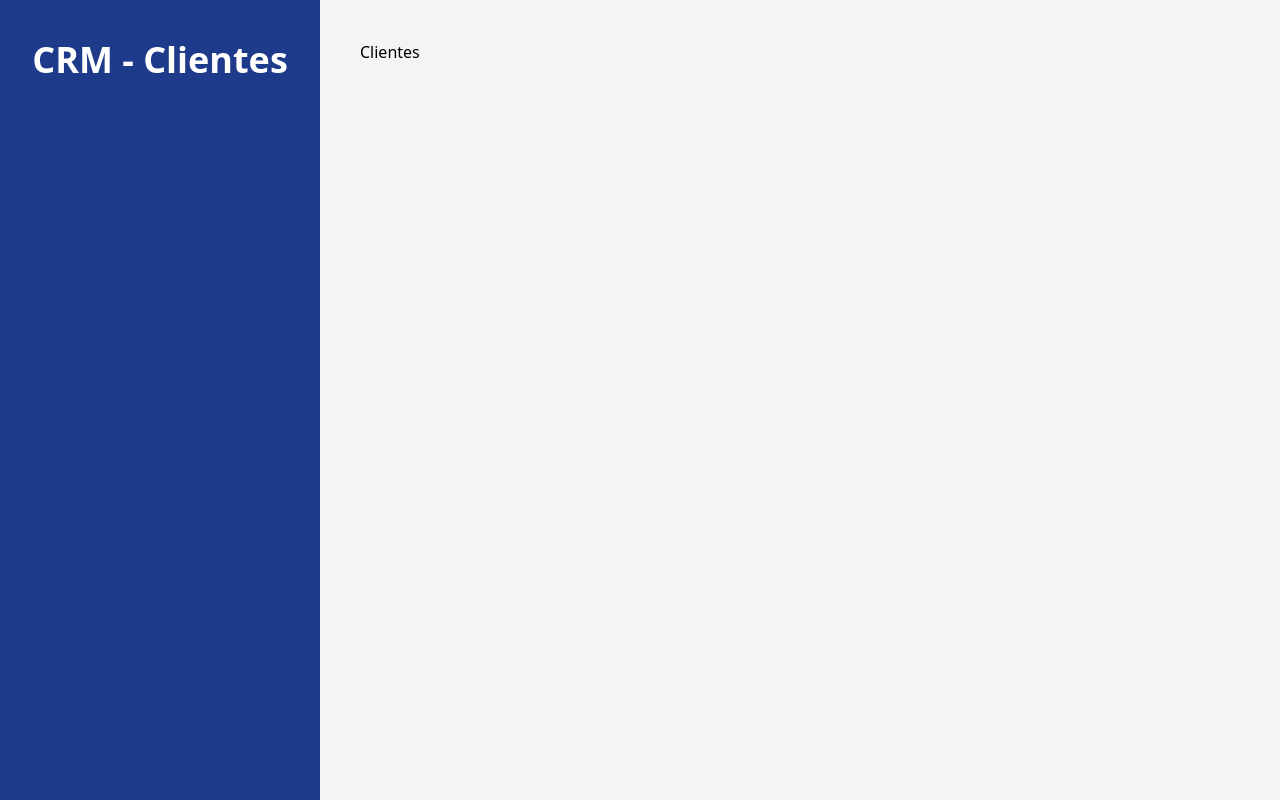
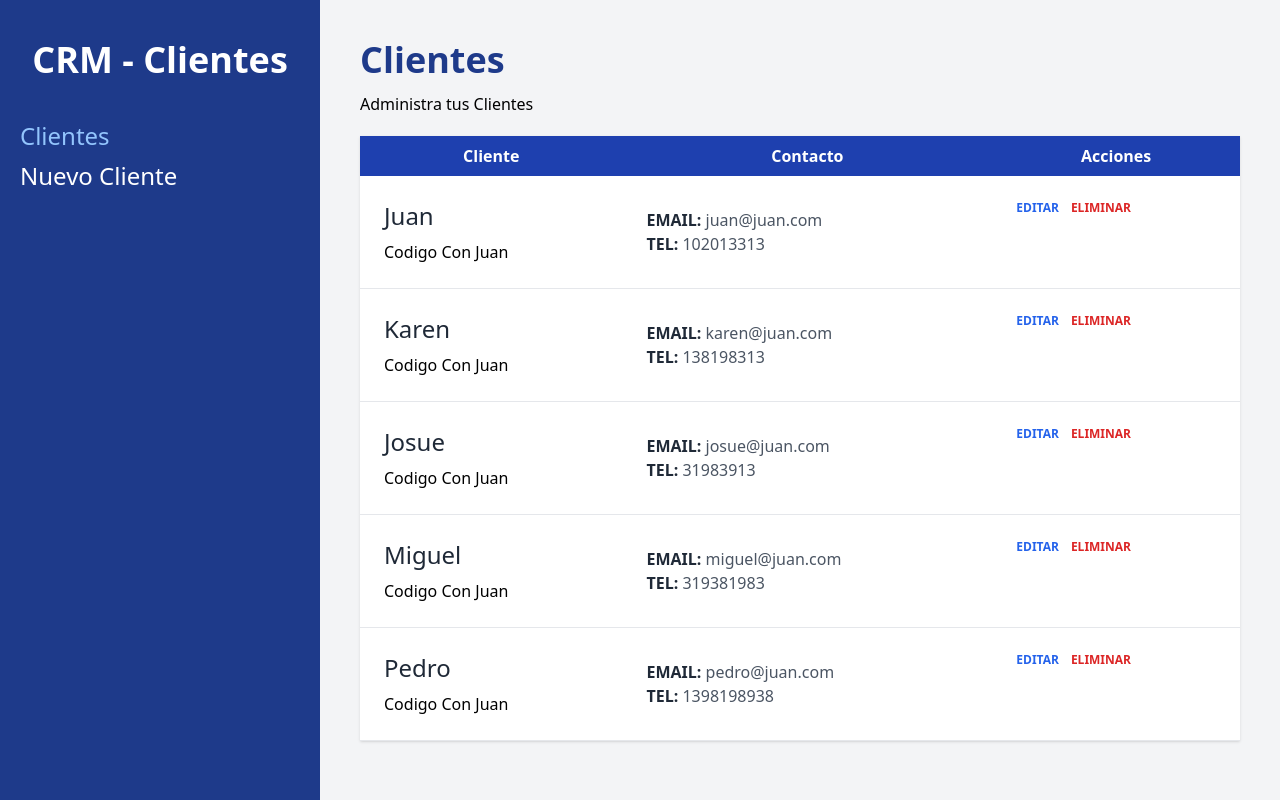
Before and after one commit to Jogarts95/crm-react, a React (Vite) app: page / in a window 1280 px wide. Built offline with nearby package versions, Linux system fonts and the light colour scheme.

Commit message:
Update Layaout component

```diff
--- /dev/null
+++ b/src/components/Cliente.jsx
@@ -0,0 +1,38 @@
+function Cliente({ cliente }) {
+
+    const {nombre, empresa, email, telefono, id} = cliente
+
+    return (
+        <tr className="border-b">
+            <td className="p-6 space-y-2">
+                <p className="text-2xl text-gray-800">{nombre}</p>
+                <p>{empresa}</p>
+            </td>
+
+            <td className=" p-6 ">
+                <p className=" text-gray-600"><span className=" text-gray-800 uppercase font-bold">Email: </span>{email}</p>
+                <p className=" text-gray-600"><span className=" text-gray-800 uppercase font-bold">Tel: </span>{telefono}</p>
+            </td>
+
+            <td className=" p-6 flex gap-3">
+                <button
+                    type="button"
+                    className=" text-blue-600 hover:text-blue-700 uppercase font-bold text-xs"
+                >
+                    Editar
+                </button>
+
+                <button
+                    type="button"
+                    className=" text-red-600 hover:text-red-700 uppercase font-bold text-xs"
+                >
+                    Eliminar
+                </button>
+            </td>
+
+
+        </tr>
+    )
+}
+
+export default Cliente
--- a/src/components/Layout.jsx
+++ b/src/components/Layout.jsx
@@ -1,10 +1,22 @@
-import { Outlet } from "react-router-dom";
+import { Outlet, Link, useLocation } from "react-router-dom";
 
 function Layout() {
+
+  const location = useLocation()
+
   return (
     <div className="md:flex md:min-h-screen">
         <aside className="md:w-1/4 bg-blue-900 px-5 py-10">
             <h2 className="text-4xl font-black text-center text-white">CRM - Clientes</h2>
+
+            <nav className="mt-10">
+          <Link
+            className= {`${location.pathname === '/' ? 'text-blue-300' : 'text-white'} text-2xl block mt-2 hover:text-blue-300`}
+            to="/">Clientes</Link>
+          <Link
+            className= {`${location.pathname === '/clientes/nuevo' ? 'text-blue-300' : 'text-white'} text-2xl block mt-2 hover:text-blue-300`}to="/clientes/nuevo">Nuevo Cliente</Link>
+        </nav>
+
         </aside>
 
         <main className="md:w-3/4 p-10 md:h-screen overflow-scroll">
--- a/src/main.jsx
+++ b/src/main.jsx
@@ -4,7 +4,7 @@ import './index.css'
 import {createBrowserRouter, RouterProvider} from 'react-router-dom'
 import Layout from './components/Layout'
 import NuevoCliente from './pages/NuevoCliente'
-import Index from './pages/Index'
+import Index, {loader as clientesLoader} from './pages/Index'
 
 const router = createBrowserRouter([
   {
@@ -13,7 +13,8 @@ const router = createBrowserRouter([
     children: [
       {
         index: true,
-        element: <Index />
+        element: <Index />,
+        loader: clientesLoader
       },
       {
         path: '/clientes/nuevo',
--- a/src/pages/Index.jsx
+++ b/src/pages/Index.jsx
@@ -1,7 +1,82 @@
+import { useLoaderData } from "react-router-dom";
+import Cliente from "../components/Cliente";
+
+export function loader() {
+
+  const clientes = [
+    {
+        id: 1,
+        nombre: 'Juan',
+        telefono: 102013313,
+        email: "juan@juan.com",
+        empresa: 'Codigo Con Juan'
+    },
+    {
+        id: 2,
+        nombre: 'Karen',
+        telefono: 138198313,
+        email: "karen@juan.com",
+        empresa: 'Codigo Con Juan'
+    },
+    {
+        id: 3,
+        nombre: 'Josue',
+        telefono: 31983913,
+        email: "josue@juan.com",
+        empresa: 'Codigo Con Juan'
+    },
+    {
+        id: 4,
+        nombre: 'Miguel',
+        telefono: 319381983,
+        email: "miguel@juan.com",
+        empresa: 'Codigo Con Juan'
+    },
+    {
+        id: 5,
+        nombre: 'Pedro',
+        telefono: 1398198938,
+        email: "pedro@juan.com",
+        empresa: 'Codigo Con Juan'
+    },
+];
+
+  return clientes;
+}
 
 function Index() {
+
+  const clientes = useLoaderData();
+
   return (
-    <div>Clientes</div>
+    <>
+      <div className="font-black text-4xl text-blue-900">Clientes</div>
+      <p className="mt-3">Administra tus Clientes</p>
+
+      {clientes.length ? (
+        <table className="w-full bg-white shadow mt-5 table-auto">
+          <thead className="bg-blue-800 text-white">
+            <tr>
+              <th className="p-2">Cliente</th>
+              <th className="p-2">Contacto</th>
+              <th className="p-2">Acciones</th>
+            </tr>
+          </thead>
+
+          <tbody>
+            {clientes.map( cliente => (
+              <Cliente
+                cliente={cliente}
+                key={cliente.id}
+              />
+            ))}
+          </tbody>
+        </table>
+      ) : (
+        <p>No Hay Clientes aún</p>
+      )
+      }
+    </>
   )
 }
 
--- a/src/pages/NuevoCliente.jsx
+++ b/src/pages/NuevoCliente.jsx
@@ -1,6 +1,17 @@
 function NuevoCliente() {
   return (
-    <div>NuevoCliente</div>
+    <>
+      <h1 className=" font-black text-4xl text-blue-900">Nuevo Cliente</h1>
+      <p className=" mt-3">Llena todos los campos para registrar un nuevo cliente</p>
+
+      <div className=" flex justify-end">
+        <button
+          className=" bg-blue-800 text-white px-3 py-1 font-bold uppercase"
+        >
+          Volver
+        </button>
+      </div>
+    </>
   )
 }
 
```
